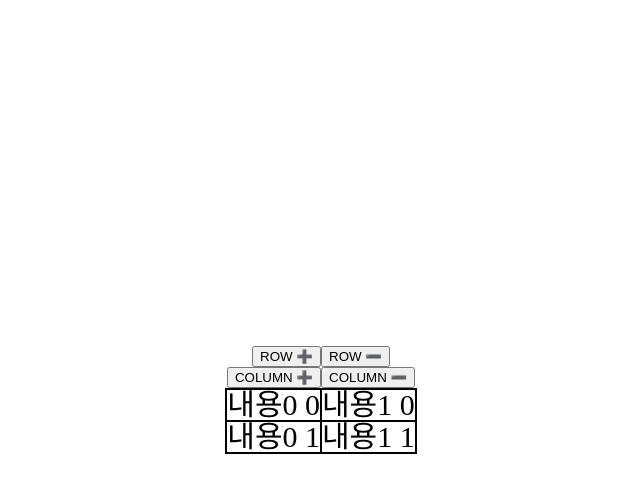
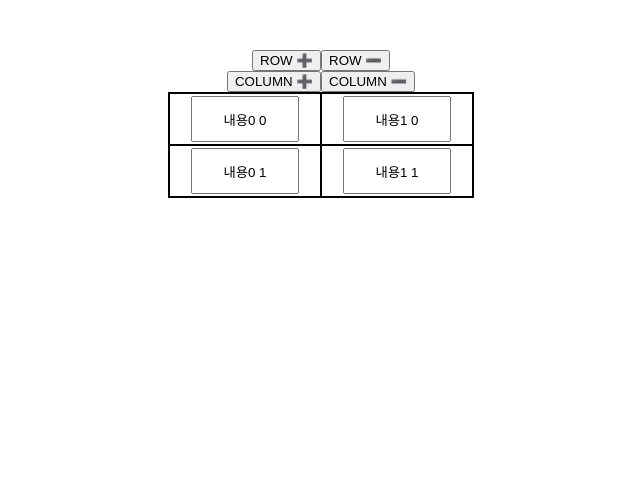
Before and after one commit to Barkshihun/table-to-text, a React (Vite) app: page / in a window 1280 px wide. Shown: the top 492 px of the page, without its empty margins (319-959 px from the left). Built offline with nearby package versions, Linux system fonts and the light colour scheme.

Commit message:
td요소 중앙 정렬

```diff
--- a/src/components/TableContents.tsx
+++ b/src/components/TableContents.tsx
@@ -10,7 +10,9 @@ function TableContents({ rows, cols }: { rows: number; cols: number }) {
     for (let j = 0; j < cols; j++) {
       tdList.push(
         <td key={`${j}${i}`}>
-          내용{j} {i}
+          <div>
+            <input value={`내용${j} ${i}`}></input>
+          </div>
         </td>
       );
     }
--- a/src/scss/Desktop.scss
+++ b/src/scss/Desktop.scss
@@ -2,11 +2,12 @@
 @import "./mixin";
 main {
   display: flex;
-  justify-content: center;
+  justify-content: flex-start;
   align-items: center;
   height: 100vh;
   width: 100%;
   flex-direction: column;
+  margin-top: 50px;
 }
 
 table {
@@ -16,7 +17,22 @@ table {
 }
 td {
   @extend %border;
+  width: 150px;
+  height: 50px;
+  div {
+    width: 100%;
+    height: 100%;
+    display: flex;
+    justify-content: center;
+    align-items: center;
+    input {
+      width: 100px;
+      height: 40px;
+      text-align: center;
+    }
+  }
 }
+
 .cell {
   @extend %border;
 }
```
